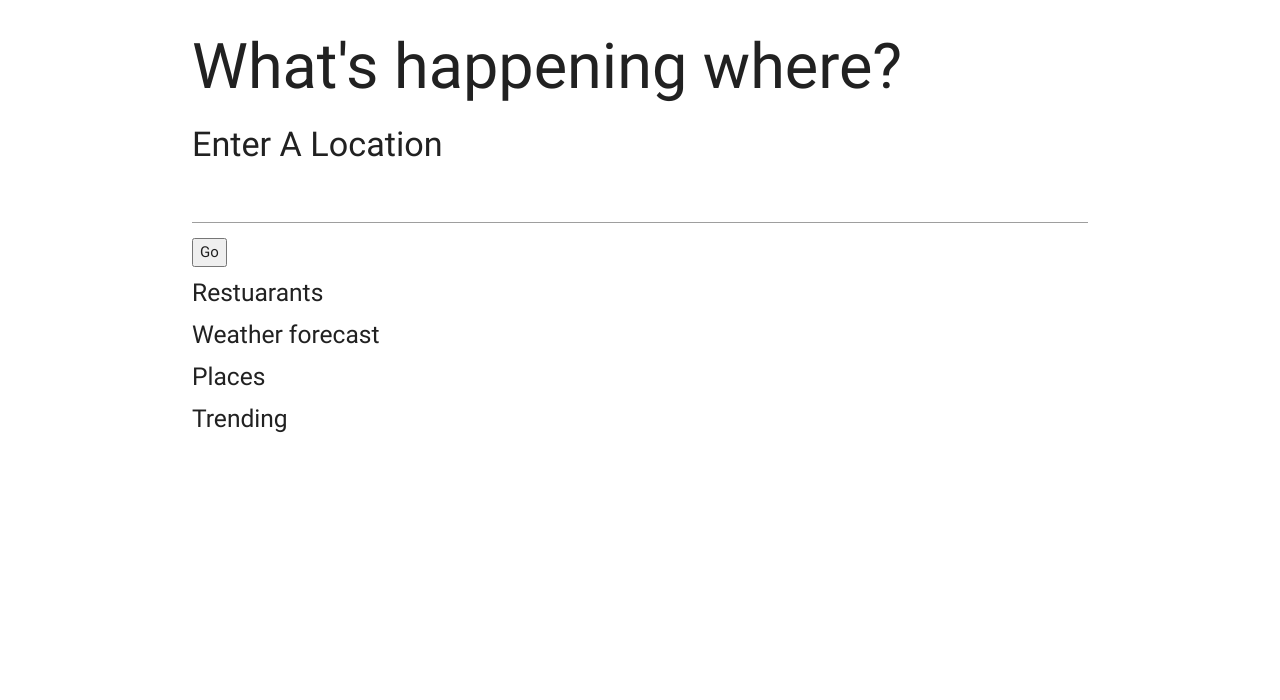
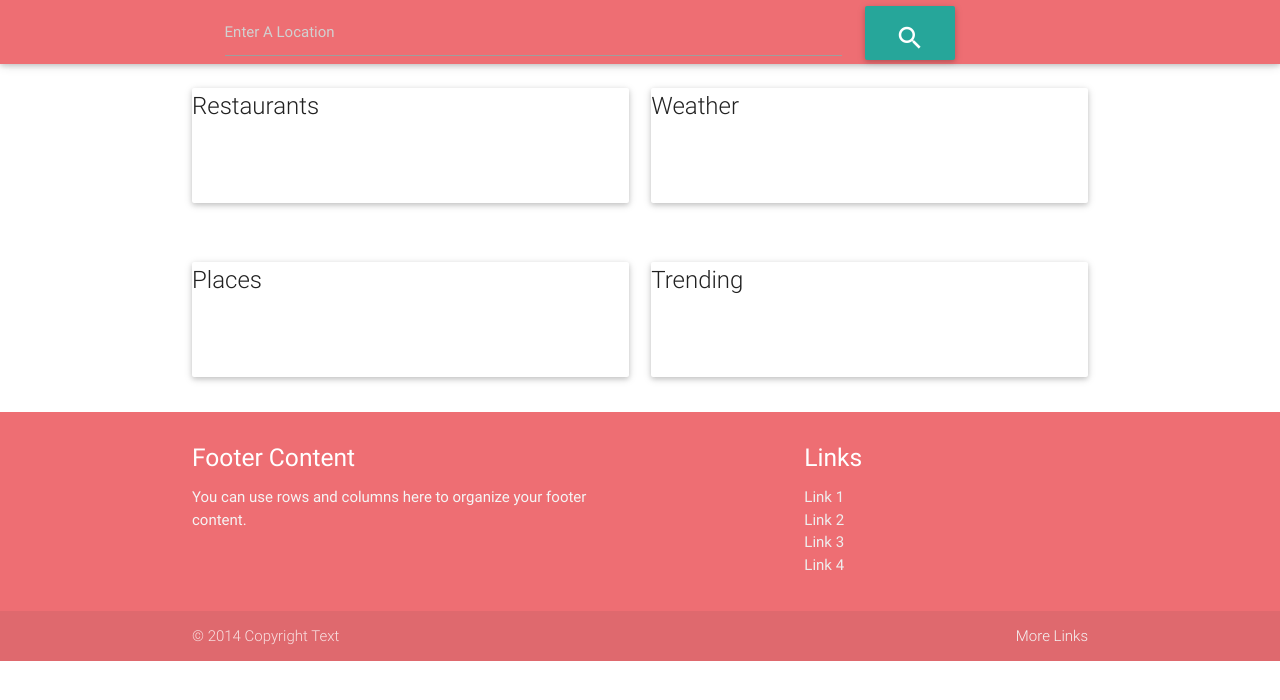
Before and after one commit to avdheshgarodia/cs410-project, a website: page public/index.html in a window 1280 px wide. Drawn offline with nearby package versions, Linux system fonts and the light colour scheme.

Commit message:
updated UI

```diff
--- a/public/index.html
+++ b/public/index.html
@@ -1,7 +1,7 @@
 <!DOCTYPE html>
 <html>
 
-<head>
+<header>
     <title>410 Project</title>
     <!--Import Google Icon Font-->
     <link href="http://fonts.googleapis.com/icon?family=Material+Icons" rel="stylesheet">
@@ -12,32 +12,80 @@
     <meta name="viewport" content="width=device-width, initial-scale=1.0" />
 
     <link href="site.css" rel="stylesheet">
+    <div class="navbar-fixed">
+        <nav>
+            <div class="nav-wrapper">
+                            <div class="row">
+                <div class="col s6 offset-s2">
+                    <input type="text" name="location" id="input" placeholder="Enter A Location"></input>
+                </div>
+                <div class="col s1">
+                    <button class="btn-large waves-effect waves-light" type="submit" name="action" id="submit_button"><i class="material-icons">search</i>
+                    </button>
+                </div>
+            </div>
+            </div>
+        </nav>
+    </div>
 
-</head>
+</header>
+
+
+
+<main>
 
     <body>
 
         <div id="main" class="container">
-        <h1>What's happening where?</h1>
-        <h4>Enter A Location</h4>
 
-        <input type="text" name="location" id="input"></input>
-        <button type="submit" value="Submit" id="submit_button">Go</button>
+            <div class="row">
+                <div class="col s12 m12 l6">
+                    <div class="card">
+                        <div class="card-title">
+                            <p>Restaurants</p>
+                        </div>
+                        <div class="card-content">
+                            <ul id="restaurants"></ul>
+                        </div>
+                    </div>
+                </div>
 
-        <h5> Restuarants </h5>
-        <ul id="restaurants"></ul>
+                <div class="col s12 m12 l6">
+                    <div class="card">
+                        <div class="card-title">
+                            <p>Weather</p>
+                        </div>
+                        <div class="card-content">
+                            <ul id="forecast"></ul>
+                        </div>
+                    </div>
+                </div>
+            </div>
 
-        <h5> Weather forecast </h5>
-        <ul id="forecast"></ul>
 
-        <h5> Places </h5>
+            <div class="row">
+                <div class="col s12 m12 l6">
+                    <div class="card">
+                        <div class="card-title">
+                            <p>Places</p>
+                        </div>
+                        <div class="card-content">
                             <ul id="places"></ul>
+                        </div>
+                    </div>
+                </div>
 
-        <h5> Trending </h5>
+                <div class="col s12 m12 l6">
+                    <div class="card">
+                        <div class="card-title">
+                            <p>Trending</p>
+                        </div>
+                        <div class="card-content">
                             <ul id="trending"></ul>
-
-        <footer id="foot01"></footer>
-
+                        </div>
+                    </div>
+                </div>
+            </div>
         </div>
 
         <script type="text/javascript" src="https://code.jquery.com/jquery-2.1.1.min.js"></script>
@@ -46,5 +94,32 @@
 
 
     </body>
+</main>
+
+<footer class="page-footer">
+    <div class="container">
+        <div class="row">
+            <div class="col l6 s12">
+                <h5 class="white-text">Footer Content</h5>
+                <p class="grey-text text-lighten-4">You can use rows and columns here to organize your footer content.</p>
+            </div>
+            <div class="col l4 offset-l2 s12">
+                <h5 class="white-text">Links</h5>
+                <ul>
+                    <li><a class="grey-text text-lighten-3" href="#!">Link 1</a></li>
+                    <li><a class="grey-text text-lighten-3" href="#!">Link 2</a></li>
+                    <li><a class="grey-text text-lighten-3" href="#!">Link 3</a></li>
+                    <li><a class="grey-text text-lighten-3" href="#!">Link 4</a></li>
+                </ul>
+            </div>
+        </div>
+    </div>
+    <div class="footer-copyright">
+        <div class="container">
+            © 2014 Copyright Text
+            <a class="grey-text text-lighten-4 right" href="#!">More Links</a>
+        </div>
+    </div>
+</footer>
 
 </html>
```
Also changed, not shown: 1 other file. Lines whose indentation alone changed are shown as unchanged.
